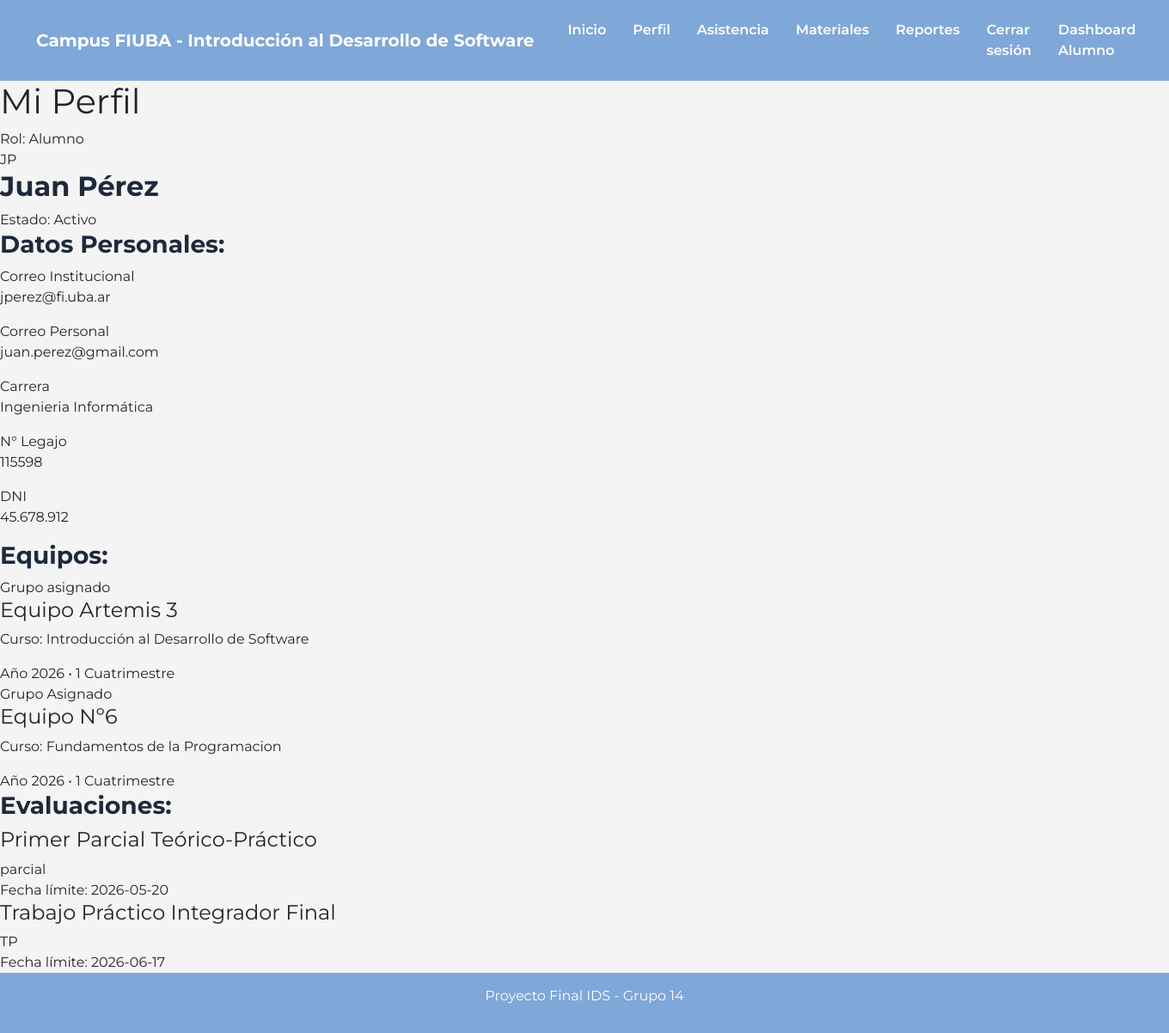
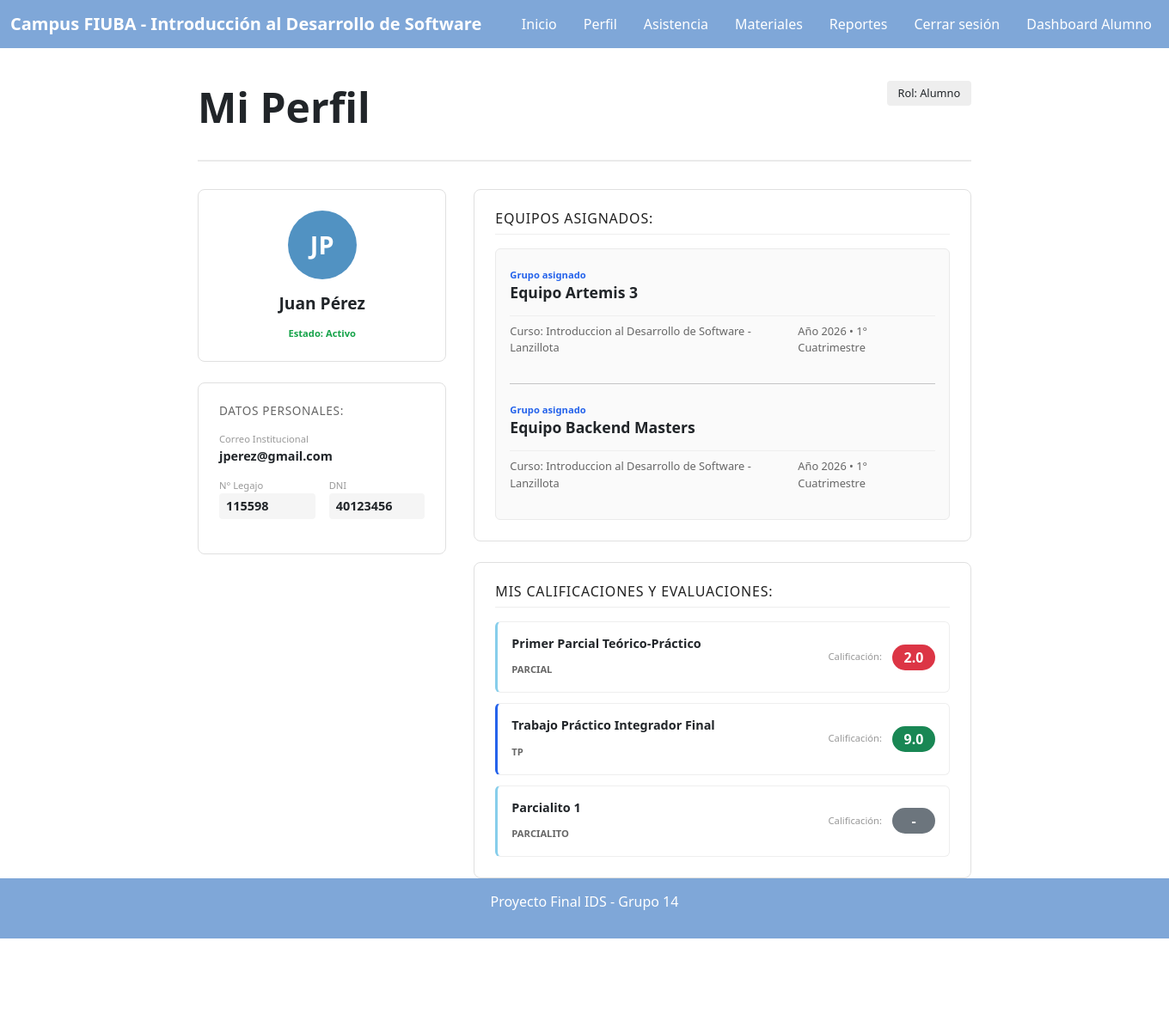
Before and after one commit to cfunest-sys/IDS_Proyecto_final_Grupo14, a Flask app: page /perfil/alumno in a window 1360 px wide. Shown: the whole page at 86% size. After the commit the page ends 1092 px from the top, so only its background shows below. Run offline with Flask 3, Linux system fonts and the light colour scheme; the visitor is signed in with stand-in values (Sample User, id 1); data that the repository does not hold is empty.

Commit message:
Agrego informacion de prueba para perfiles, integro en jinja y hago cambios en el css de perfil

```diff
--- a/app_frontend/routes/perfil.py
+++ b/app_frontend/routes/perfil.py
@@ -1,3 +1,56 @@
+# from flask import Blueprint, flash, render_template, session, redirect
+# import requests
+
+# perfil_bp = Blueprint("perfil", __name__)
+
+
+# @perfil_bp.route("/perfil/alumno")
+# def perfil_alumno():
+#     if session.get("rol") != "alumno":
+#         flash("Solo los alumnos tienen acceso a esta funcionalidad.", "warning")
+#         return redirect("/")
+
+#     datos_perfil = {}
+#     try:
+#         response = requests.get(
+#             "http://127.0.0.1:5001/perfil",
+#             timeout=5
+#         )
+#         if response.ok:
+#             datos_perfil = response.json()
+#     except Exception:
+#         pass
+
+#     return render_template(
+#         "perfil_alumno.html",
+#         usuario=datos_perfil,
+#         detalle=datos_perfil.get("detalles", {})
+#     )
+
+
+# @perfil_bp.route("/perfil/profesor")
+# def perfil_profesor():
+#     if session.get("rol") != "profesor":
+#         flash("Solo los profesores tienen acceso a esta funcionalidad.", "warning")
+#         return redirect("/")
+
+#     datos_perfil = {}
+#     try:
+#         response = requests.get(
+#             "http://127.0.0.1:5001/perfil",
+#             timeout=5
+#         )
+#         if response.ok:
+#             datos_perfil = response.json()
+#     except Exception:
+#         pass
+
+#     return render_template(
+#         "perfil_profesor.html",
+#         usuario=datos_perfil,
+#         detalle=datos_perfil.get("detalles", {})
+#     )
+
 from flask import Blueprint, flash, render_template, session, redirect
 import requests
 
@@ -6,20 +59,54 @@ perfil_bp = Blueprint("perfil", __name__)
 
 @perfil_bp.route("/perfil/alumno")
 def perfil_alumno():
-    if session.get("rol") != "alumno":
-        flash("Solo los alumnos tienen acceso a esta funcionalidad.", "warning")
-        return redirect("/")
 
-    datos_perfil = {}
-    try:
-        response = requests.get(
-            "http://127.0.0.1:5001/perfil",
-            timeout=5
-        )
-        if response.ok:
-            datos_perfil = response.json()
-    except Exception:
-        pass
+    # Informacion de prueba para testeo
+    datos_perfil = {
+        "id": 3,
+        "email": "jperez@gmail.com",
+        "rol": "alumno",
+        "detalles": {
+            "legajo": 115598,
+            "nombre": "Juan",
+            "apellido": "Pérez",
+            "dni": "40123456",
+            "curso": "75.40",
+            "anio": 2026,
+            "cuatrimestre": 1,
+            "estado": "activo",
+            "evaluaciones": [
+                {
+                    "evaluacion_nombre": "Primer Parcial Teórico-Práctico",
+                    "evaluacion_tipo": "parcial",
+                    "calificacion": 2.0
+                },
+                {
+                    "evaluacion_nombre": "Trabajo Práctico Integrador Final",
+                    "evaluacion_tipo": "TP",
+                    "calificacion": 9.0
+                },
+                {
+                    "evaluacion_nombre": "Parcialito 1",
+                    "evaluacion_tipo": "parcialito",
+                    "calificacion": "-"
+                }
+            ],
+            "equipos": [
+                {
+                    "nombre_equipo": "Equipo Artemis 3",
+                    "curso_nombre": "Introduccion al Desarrollo de Software - Lanzillota",
+                    "anio": 2026,
+                    "semestre": 1
+                },
+                {
+                    "nombre_equipo": "Equipo Backend Masters",
+                    "curso_nombre": "Introduccion al Desarrollo de Software - Lanzillota",
+                    "anio": 2026,
+                    "semestre": 1
+                }
+            ]
+        }
+    }
 
     return render_template(
         "perfil_alumno.html",
@@ -30,20 +117,47 @@ def perfil_alumno():
 
 @perfil_bp.route("/perfil/profesor")
 def perfil_profesor():
-    if session.get("rol") != "profesor":
-        flash("Solo los profesores tienen acceso a esta funcionalidad.", "warning")
-        return redirect("/")
 
-    datos_perfil = {}
-    try:
-        response = requests.get(
-            "http://127.0.0.1:5001/perfil",
-            timeout=5
-        )
-        if response.ok:
-            datos_perfil = response.json()
-    except Exception:
-        pass
+    # Informacion de prueba para testeo
+    datos_perfil = {
+        "id": 2,
+        "email": "tvillegas@fi.uba.ar",
+        "rol": "profesor",
+        "detalles": {
+            "id_profesor": 1,
+            "nombre": "Tomas",
+            "apellido": "Villegas",
+            "departamento": "Computación",
+            "cursos_asignados": [
+                {
+                    "curso_nombre": "Introducción al Desarrollo de Software - Lanzillota",
+                    "anio": 2026,
+                    "semestre": 1
+                }
+            ],
+            "evaluaciones": [
+                {
+                    "evaluacion_nombre": "Primer Parcial Teórico-Práctico",
+                    "evaluacion_tipo": "parcial",
+                    "estado_evaluacion": "corregido",
+                    "fecha": "2026-05-20"
+                },
+                {
+                    "evaluacion_nombre": "Trabajo Práctico Integrador Final",
+                    "evaluacion_tipo": "TP",
+                    "estado_evaluacion": "corregido",
+                    "fecha": "2026-06-17"
+                },
+                {
+                    "evaluacion_nombre": "Parcialito 1",
+                    "evaluacion_tipo": "parcialito",
+                    "estado_evaluacion": "pendiente",
+                    "fecha": "2026-05-13"
+                }
+            ]
+        }
+    }
+
 
     return render_template(
         "perfil_profesor.html",
--- a/app_frontend/static/styles.css
+++ b/app_frontend/static/styles.css
@@ -274,6 +274,7 @@ h2, h3 {
     display: flex !important;
     justify-content: space-between;
     align-items: center;
+}
 
 /* perfil */
 
@@ -491,6 +492,16 @@ h2, h3 {
     margin-right: 0.25rem;
 }
 
+.borde-parcial {
+    border-left: 3px solid #87CEEB;
+}
+.borde-Tp {
+    border-left: 3px solid #2563eb;
+}
+.borde-parcialito {
+    border-left: 3px solid #87CEEB;
+}
+
 /*Profesores*/
 
 .badge-profesor {
@@ -505,7 +516,7 @@ h2, h3 {
 
 .badge-activo-prof {
     font-size: 0.7rem;
-    color: #2563eb;
+    color: #16a34a;
     font-weight: 700;
     margin-top: 0.5rem;
 }
@@ -513,3 +524,53 @@ h2, h3 {
 .text-profesor {
     color: #2d208f;
 }
+
+.fecha-evaluacion {
+    display: flex;
+    align-items: center;
+    gap: 0.5rem;
+}
+
+.badge-fecha {
+    min-width: 90px;
+    text-align: center;
+}
+
+.badge-corregido {
+    background-color: #16a34a;
+    color: white;
+}
+
+.badge-pendiente {
+    background-color: #dc2626;
+    color: white;
+}
+
+.calificacion-pendiente {
+    background-color: #6c757d;
+    color: white;
+}
+
+.calificacion-baja {
+    background-color: #dc3545;
+    color: white;
+}
+
+.calificacion-alta {
+    background-color: #198754;
+    color: white;
+}
+
+.calificacion-baja,
+.calificacion-alta,
+.calificacion-pendiente {
+    display: inline-flex;
+    justify-content: center;
+    align-items: center;
+    width: 50px;
+    height: 30px;
+    border-radius: 999px;
+    color: white;
+    font-weight: bold;
+    text-align: center;
+}
--- a/app_frontend/templates/perfil_alumno.html
+++ b/app_frontend/templates/perfil_alumno.html
@@ -5,23 +5,13 @@ Perfil Alumno
 {% endblock %}
 
 {% block content %}
-<!DOCTYPE html>
-<html lang="es">
-<head>
-    <meta charset="UTF-8">
-    <meta name="viewport" content="width=device-width, initial-scale=1.0">
-    <title>Perfil del Alumno</title>
-    <link rel="stylesheet" href="{{ url_for('static', filename='styles.css') }}">
-</head>
-<body class="body-perfil">
-
 <div class="contenedor-principal">
 
     <header class="header-plataforma">
         <div>
             <h1 class="logo-texto">Mi Perfil</h1>
         </div>
-            <span class="badge-rol">Rol: Alumno</span>
+        <span class="badge-rol badge-alumno">Rol: Alumno</span>
     </header>
 
     <div class="grid-layout">
@@ -29,9 +19,11 @@ Perfil Alumno
         <div class="columna-izquierda">
 
             <div class="tarjeta-foto">
-                    <div class="avatar-iniciales">JP</div>
-                    <h2 class="nombre-alumno">Juan Pérez</h2>
-                    <span class="badge-estado">Estado: Activo</span>
+                <div class="avatar-iniciales">
+                    {{ detalle.nombre[0] | upper }}{{ detalle.apellido[0] | upper }}
+                </div>
+                <h2 class="nombre-alumno">{{ detalle.nombre }} {{ detalle.apellido }}</h2>
+                <span class="badge-estado">Estado: {{ detalle.estado | title }}</span>
             </div>
 
             <div class="tarjeta-datos">
@@ -39,25 +31,17 @@ Perfil Alumno
 
                 <div class="item-dato">
                     <span class="etiqueta-dato">Correo Institucional</span>
-                        <p class="valor-dato">jperez@fi.uba.ar</p>
-                    </div>
-                    <div>
-                        <span class="etiqueta-dato">Correo Personal</span>
-                        <p class="valor-dato">juan.perez@gmail.com</p>
-                    </div>
-                    <div>
-                        <span class="etiqueta-dato">Carrera</span>
-                        <p class="valor-dato">Ingenieria Informática</p>
+                    <p class="valor-dato">{{ usuario.email }}</p>
                 </div>
 
                 <div class="sub-grid-datos">
                     <div>
                         <span class="etiqueta-dato">N° Legajo</span>
-                            <p class="valor-badge-dato">115598</p>
+                        <p class="valor-badge-dato">{{ detalle.legajo }}</p>
                     </div>
                     <div>
                         <span class="etiqueta-dato">DNI</span>
-                            <p class="valor-badge-dato">45.678.912</p>
+                        <p class="valor-badge-dato">{{ detalle.dni }}</p>
                     </div>
                 </div>
 
@@ -68,62 +52,58 @@ Perfil Alumno
         <div class="columna-derecha">
 
             <div class="tarjeta-academica">
-                    <h3 class="titulo-seccion-principal">Equipos: </h3>
+                <h3 class="titulo-seccion-principal">Equipos Asignados: </h3>
 
                 <div class="contenedor-equipo">
+                    {% for equipo in detalle.equipos %}
                         <div>
                             <span class="subetiqueta-equipo">Grupo asignado</span>
-                            <h4 class="nombre-equipo">Equipo Artemis 3</h4>
+                            <h4 class="nombre-equipo">{{ equipo.nombre_equipo }}</h4>
                         </div>
                         <div class="footer-equipo">
-                            <p>Curso: <span class="destaque-texto">Introducción al Desarrollo de Software</span></p>
-                            <span class="badge-periodo">Año 2026 • 1 Cuatrimestre</span>
+                            <p>Curso: <span class="destaque-texto">{{ equipo.curso_nombre }}</span></p>
+                            <span class="badge-periodo">Año {{ equipo.anio }} • {{ equipo.semestre }}° Cuatrimestre</span>
                         </div>
-                        <div>
-                            <span class="subetiqueta-equipo">Grupo Asignado</span>
-                            <h4 class="nombre-equipo">Equipo Nº6</h4>
-                        </div>
-                        <div class="footer-equipo">
-                            <p>Curso: <span class="destaque-texto">Fundamentos de la Programacion</span></p>
-                            <span class="badge-periodo">Año 2026 • 1 Cuatrimestre</span>
-                        </div>
+                        {% if not loop.last %}<hr>{% endif %}
+                    {% else %}
+                        <p class="valor-dato">No te encuentras asignado a ningún equipo actualmente.</p>
+                    {% endfor %}
                 </div>
             </div>
 
             <div class="tarjeta-academica">
-                    <h3 class="titulo-seccion-principal">Evaluaciones: </h3>
+                <h3 class="titulo-seccion-principal">Mis Calificaciones y Evaluaciones: </h3>
 
                 <div class="lista-evaluaciones">
-
-                        <div class="tarjeta-evaluacion borde-parcial">
+                    {% for ev in detalle.evaluaciones %}
+                        <div class="tarjeta-evaluacion
+                            {% if ev.evaluacion_tipo == 'TP' %}borde-Tp
+                            {% elif ev.evaluacion_tipo == 'parcial' %}borde-parcial
+                            {% else %}borde-parcialito
+                            {% endif %}">
                             <div class="info-evaluacion">
-                                <h4 class="nombre-evaluacion">Primer Parcial Teórico-Práctico</h4>
-                                <span class="tipo-evaluacion">parcial</span>
+                                <h4 class="nombre-evaluacion">{{ ev.evaluacion_nombre }}</h4>
+                                <span class="tipo-evaluacion">{{ ev.evaluacion_tipo | upper }}</span>
                             </div>
                             <div class="fecha-evaluacion">
-                                <span class="texto-fecha-label">Fecha límite:</span>
-                                <span class="badge-fecha">2026-05-20</span>
+                                <span class="texto-fecha-label">Calificación:</span>
+                                <span class="texto-fecha-valor
+                                    {% if ev.calificacion != '-' and ev.calificacion < 4.0 %}calificacion-baja
+                                    {% elif ev.calificacion != '-' and ev.calificacion >= 7.0 %}calificacion-alta
+                                    {% elif ev.calificacion == '-' %}calificacion-pendiente
+                                    {% endif %}">
+                                    {{ ev.calificacion }}
+                                </span>
                             </div>
                         </div>
-
-                        <div class="tarjeta-evaluacion borde-tp">
-                            <div class="info-evaluacion">
-                                <h4 class="nombre-evaluacion">Trabajo Práctico Integrador Final</h4>
-                                <span class="tipo-evaluacion">TP</span>
-                            </div>
-                            <div class="fecha-evaluacion">
-                                <span class="texto-fecha-label">Fecha límite:</span>
-                                <span class="badge-fecha">2026-06-17</span>
-                            </div>
+                    {% else %}
+                        <p class="valor-dato">No registras calificaciones cargadas en el sistema.</p>
+                    {% endfor %}
                 </div>
 
-                    </div>
             </div>
 
         </div>
     </div>
 </div>
-
-</body>
-</html>
 {% endblock %}
```
Also changed, not shown: app_frontend/templates/perfil_profesor.html (+41 -60 lines). Lines whose indentation alone changed are shown as unchanged.
